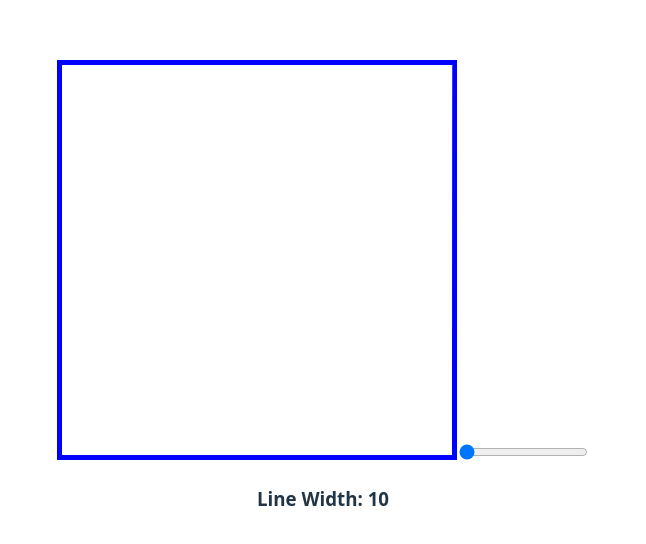
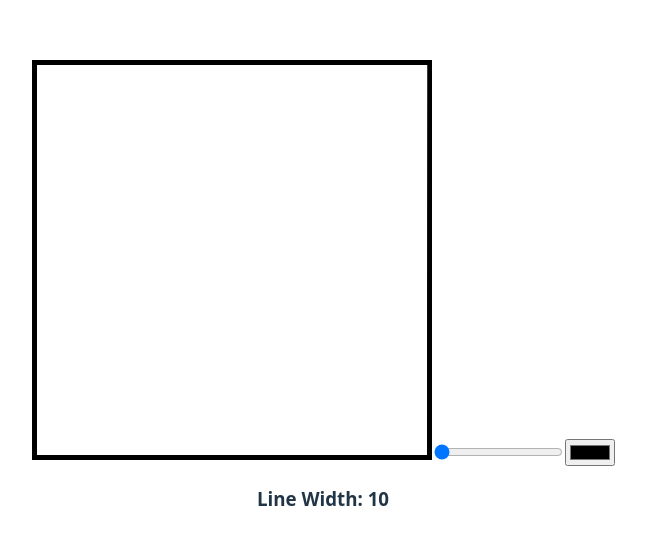
Before and after one commit to SanfetCoder/drawing-app, a React (Vite) app: page / in a window 1280 px wide. Shown: the part 104-648 px from the top of the page, without its empty margins (317-963 px from the left). Built offline with nearby package versions, Linux system fonts and the light colour scheme.

Commit message:
feat : change color of the stroke

```diff
--- a/src/App.tsx
+++ b/src/App.tsx
@@ -7,6 +7,7 @@ const MAXIMUM_LINE_WIDTH: number = 100;
 function App() {
   const canvasRef = useRef<HTMLCanvasElement | null>(null);
   const [lineWidth, setLineWidth] = useState<number>(MINIMUM_LINE_WIDTH);
+  const [strokeColor, setStrokeColor] = useState<string>('#000000');
 
   useEffect(() => {
     function drawRectangle() {
@@ -19,7 +20,7 @@ function App() {
       ctx.lineTo(400.5, 0);
       ctx.lineTo(400, 400);
       ctx.lineTo(0, 400);
-      ctx.strokeStyle = 'blue';
+      ctx.strokeStyle = strokeColor;
       ctx.lineWidth = lineWidth;
       ctx.closePath();
 
@@ -27,10 +28,15 @@ function App() {
     }
 
     drawRectangle();
-  }, [lineWidth]);
+  }, [lineWidth, strokeColor]);
   return (
     <main>
-      <canvas ref={canvasRef} key={lineWidth} width={400} height={400}></canvas>
+      <canvas
+        ref={canvasRef}
+        key={`${lineWidth}-${strokeColor}`}
+        width={400}
+        height={400}
+      ></canvas>
       <input
         type="range"
         min={MINIMUM_LINE_WIDTH}
@@ -38,6 +44,11 @@ function App() {
         value={lineWidth}
         onChange={(e) => setLineWidth(Number(e.target.value))}
       />
+      <input
+        type="color"
+        value={strokeColor}
+        onChange={(e) => setStrokeColor(e.target.value)}
+      />
       <h3>Line Width: {lineWidth}</h3>
     </main>
   );
```
